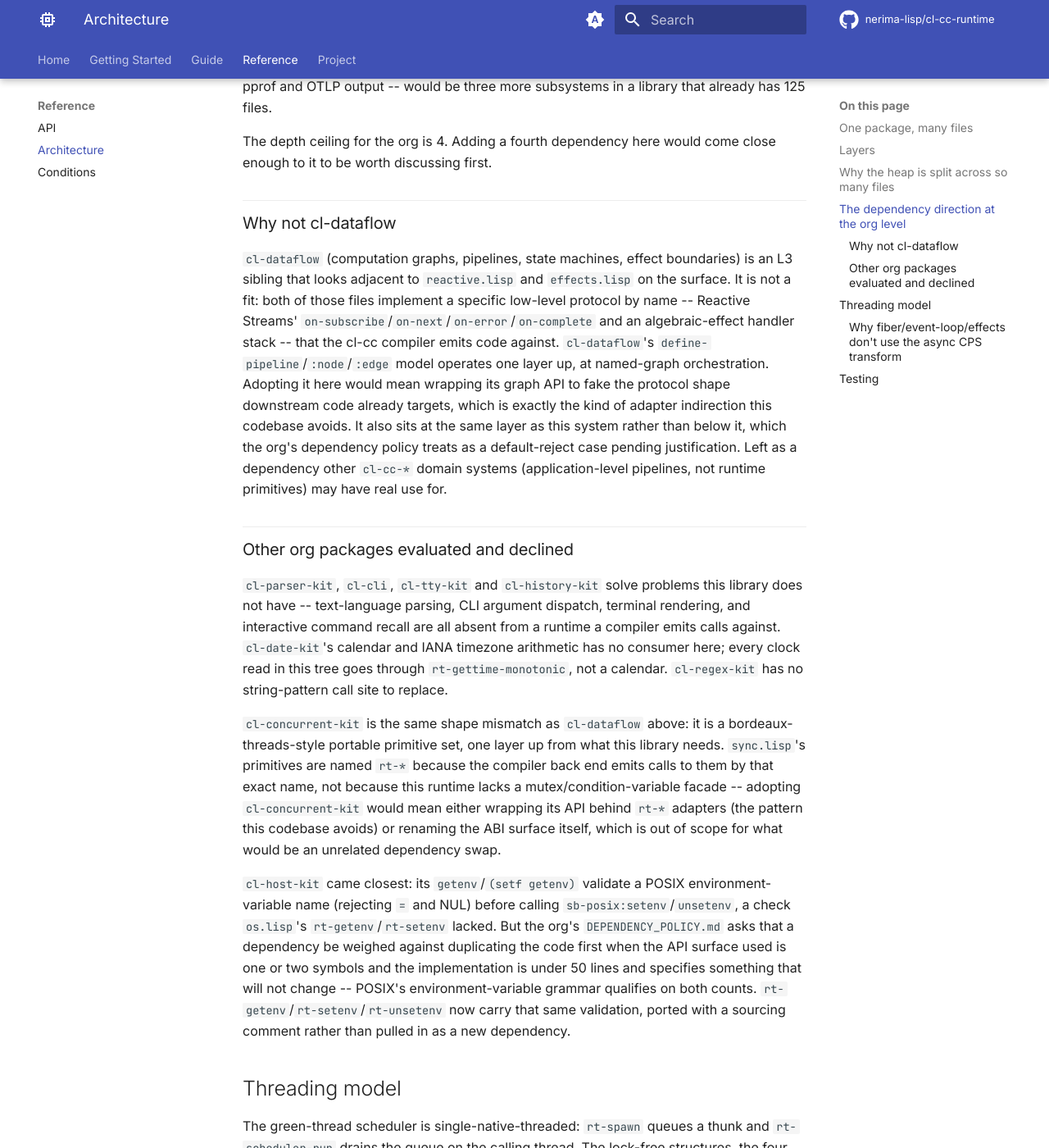
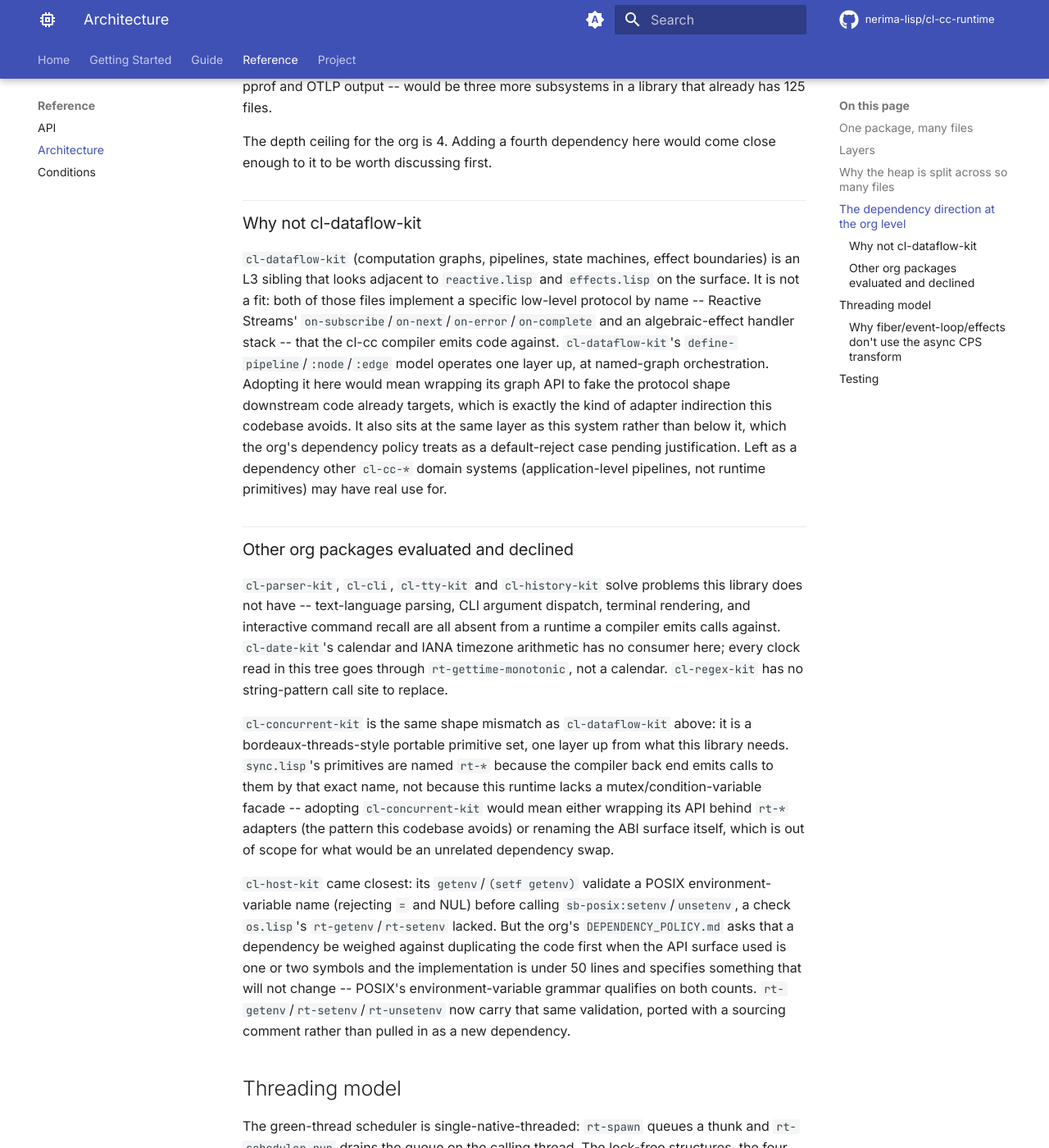
Before and after one commit to nerima-lisp/cl-cc-runtime, an MkDocs documentation site: the page built from docs/src/reference/architecture.md, in a window 1280 px wide and 1400 px high, scrolled down 2294 px. Shown: the whole window at 82% size. Built offline with MkDocs 1.6.1 and Material for MkDocs 9.7.7, drawn with Linux system fonts in a browser that asks for light colours; comment, search, counter and statistics services are not loaded.

Commit message:
docs: follow the cl-prolog-kit / cl-dataflow-kit rename
nerima-lisp/cl-prolog was renamed to cl-prolog-kit (v1.5.0) and
cl-dataflow to cl-dataflow-kit (v1.2.0). This repository does not depend
on either, so nothing functional changes here -- these are the prose,
comments and examples that cite them by name, which would otherwise read
as pointing at repositories that no longer answer to those names.

```diff
--- a/docs/src/project/production-readiness.md
+++ b/docs/src/project/production-readiness.md
@@ -165,10 +165,10 @@ derivations rather than separate CI jobs, so there is one command that
 either passes or says exactly why not.
 
 Nine further nerima-lisp org packages were evaluated for adoption over the
-course of this refactor (`cl-dataflow`, `cl-parser-kit`, `cl-cli`,
+course of this refactor (`cl-dataflow-kit`, `cl-parser-kit`, `cl-cli`,
 `cl-tty-kit`, `cl-regex-kit`, `cl-history-kit`, `cl-date-kit`,
 `cl-concurrent-kit`, `cl-host-kit`); see
-[Architecture](../reference/architecture.md#why-not-cl-dataflow) and
+[Architecture](../reference/architecture.md#why-not-cl-dataflow-kit) and
 [Architecture](../reference/architecture.md#other-org-packages-evaluated-and-declined)
 for the reasoning behind declining all nine as dependencies, and the one
 place (`rt-getenv`/`rt-setenv`/`rt-unsetenv`'s POSIX name validation) where
--- a/docs/src/reference/architecture.md
+++ b/docs/src/reference/architecture.md
@@ -84,14 +84,14 @@ more subsystems in a library that already has 125 files.
 The depth ceiling for the org is 4. Adding a fourth dependency here would come
 close enough to it to be worth discussing first.
 
-### Why not cl-dataflow
+### Why not cl-dataflow-kit
 
-`cl-dataflow` (computation graphs, pipelines, state machines, effect
+`cl-dataflow-kit` (computation graphs, pipelines, state machines, effect
 boundaries) is an L3 sibling that looks adjacent to `reactive.lisp` and
 `effects.lisp` on the surface. It is not a fit: both of those files implement
 a specific low-level protocol by name -- Reactive Streams'
 `on-subscribe`/`on-next`/`on-error`/`on-complete` and an algebraic-effect
-handler stack -- that the cl-cc compiler emits code against. `cl-dataflow`'s
+handler stack -- that the cl-cc compiler emits code against. `cl-dataflow-kit`'s
 `define-pipeline`/`:node`/`:edge` model operates one layer up, at named-graph
 orchestration. Adopting it here would mean wrapping its graph API to fake the
 protocol shape downstream code already targets, which is exactly the kind of
@@ -111,7 +111,7 @@ timezone arithmetic has no consumer here; every clock read in this tree goes
 through `rt-gettime-monotonic`, not a calendar. `cl-regex-kit` has no
 string-pattern call site to replace.
 
-`cl-concurrent-kit` is the same shape mismatch as `cl-dataflow` above: it is
+`cl-concurrent-kit` is the same shape mismatch as `cl-dataflow-kit` above: it is
 a bordeaux-threads-style portable primitive set, one layer up from what this
 library needs. `sync.lisp`'s primitives are named `rt-*` because the
 compiler back end emits calls to them by that exact name, not because this
```
